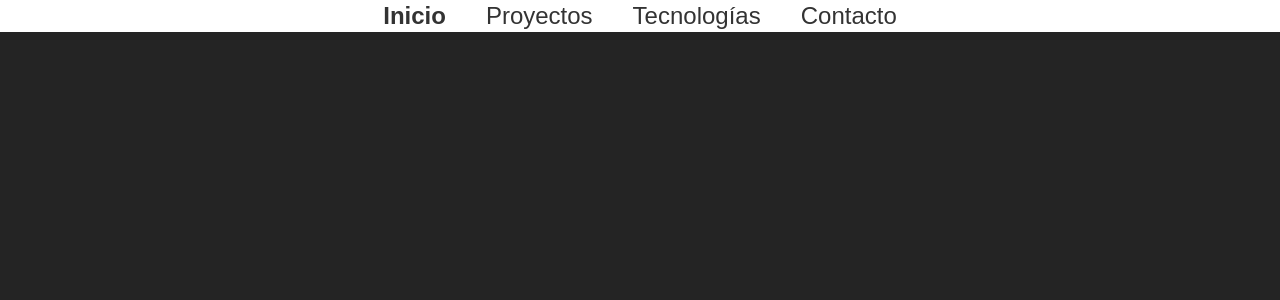
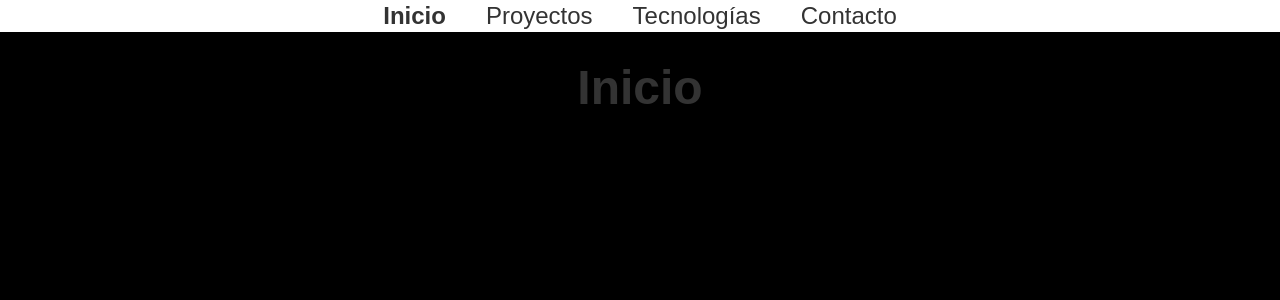
Before and after one commit to annapons10/portfolio, a React (Vite) app: page / in a window 1280 px wide. Shown: the top 300 px of the page. Built offline with nearby package versions, Linux system fonts and the light colour scheme.

Commit message:
Empiezo con h1 dinámico

```diff
--- a/src/App.jsx
+++ b/src/App.jsx
@@ -1,6 +1,7 @@
 import { useState } from 'react'
 import './styles/App.css'
-import { NavBar } from './components/Navbar'  /* ---->Esto va en todas las páginas menos aquí.  */
+import { NavBar } from './components/Navbar';  /* ---->Esto va en todas las páginas menos aquí.  */
+import { TitleDinamic } from './components/TitleDinamic';
 import { BrowserRouter, Routes, Route } from "react-router-dom";
 
 function App() {
@@ -8,6 +9,7 @@ function App() {
     <>
       <BrowserRouter>  {/* Aquí envolvemos la aplicación en BrowserRouter */}
         <NavBar />
+        <TitleDinamic />
       </BrowserRouter>
       {/* ¿main aqui o en cada parte de mi página? */}
     </>
--- a/src/components/Navbar.jsx
+++ b/src/components/Navbar.jsx
@@ -37,13 +37,13 @@ export const NavBar = () => {
 
             {/* FONDO TRANSPARENTE SI EL MENÚ ESTA ABIERTO: */}
             <div className={`${isOpen ? "w-full h-screen bg-transparent" : "hidden"} lg:hidden`}>
-                holi
+
             </div>
 
             {/* NAV */}
             {/* HACER :HOVER CON COLOR Y CUANDO ESTA EN PANTALLA GRANDE QUE SE QUEDE CLICKEADO. */}
-            <nav className={` bg-white h-screen fixed right-0 top-0 transition-transform duration-600 ease-in-out w-52
-                ${isOpen ? "translate-x-0" : "translate-x-full"} lg:w-full lg:h-8 lg:translate-x-0`}>
+            <nav className={` bg-white  fixed right-0 top-0 transition-transform duration-600 ease-in-out w-52
+                ${isOpen ? "translate-x-0 h-screen" : "translate-x-full"} lg:w-full lg:h-8 lg:translate-x-0`}>
 
 
 
--- a/src/components/TitleDinamic.jsx
+++ b/src/components/TitleDinamic.jsx
@@ -1 +1,15 @@
 /*HACER COMPONENTE H1 DINÁMICO CON CUSTOM HOOK USEOPTION() */
+import { useOption } from "../hooks/useOption"
+
+export const TitleDinamic = () => {
+
+    const { option } = useOption();
+
+
+    return (
+        /* SI es inicio, quiero que se vea mi nombre a un lado, si no, que se vea en el centro con option. */
+        <div className="min-h-screen flex  justify-center items-start m-16 lg:items-start lg:items-center">
+            <h1 className="lg:font-bold lg:text-5xl text-center">{option}</h1>
+      </div>
+    )
+}
--- a/src/constantes/NavBar.js
+++ /dev/null
@@ -1 +0,0 @@
-/* TRAER PAGES.  */
--- /dev/null
+++ b/src/constantes/constantsNavBar.js
@@ -0,0 +1 @@
+/* TRAER PAGES.  */
--- a/src/styles/index.css
+++ b/src/styles/index.css
@@ -1,23 +1,11 @@
 @import "tailwindcss" ;
 
 :root {
-  font-family: system-ui, Avenir, Helvetica, Arial, sans-serif;
-  line-height: 1.5;
-  font-weight: 400;
 
-  color-scheme: light dark;
-  color: rgba(255, 255, 255, 0.87);
-  background-color: #242424;
-
-  font-synthesis: none;
-  text-rendering: optimizeLegibility;
-  -webkit-font-smoothing: antialiased;
-  -moz-osx-font-smoothing: grayscale;
 }
 
 /* ESTILOS GLOBALES, se importa en main.jsx */
 * {
-  margin: 0;
   padding: 0;
   box-sizing: border-box;
 }
@@ -27,6 +15,7 @@ body {
   font-family: 'Arial', sans-serif;
   background-color: #000000;
   color: #333;
+  height: 100vh;
 }
 
 a {
```
Also changed, not shown: 1 other file (tests, documents, lock files or other folders).
